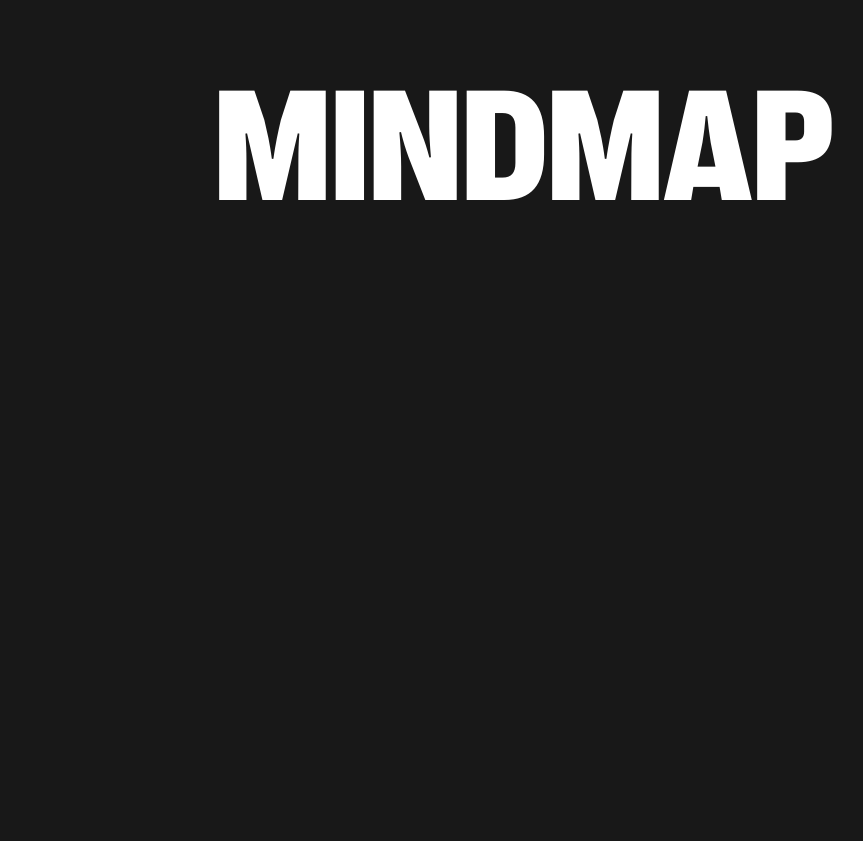
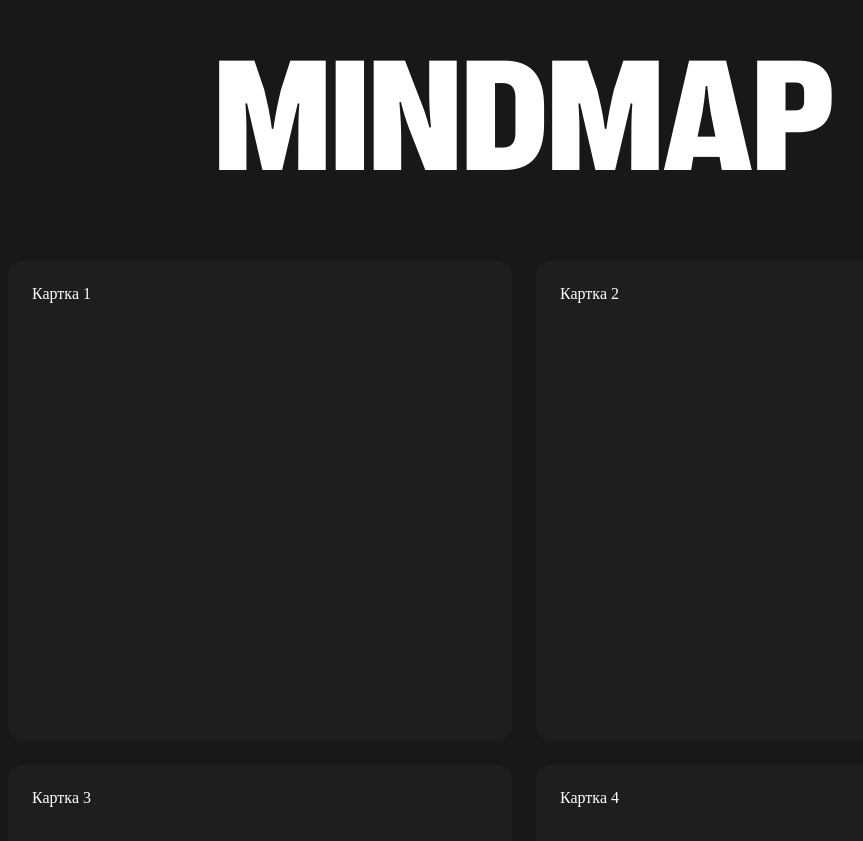
Before and after one commit to darynakarmazin/ape-nft, a React (Create React App) app: page / in a window 1280 px wide. Shown: the part 1924-2765 px from the top of the page, without its empty margins (113-976 px from the left). Before the commit the page ends 2215 px from the top, so only its background shows below. Built offline with nearby package versions, Linux system fonts and the light colour scheme.

Commit message:
Updated MindMapTitle + gallery (Grid)

```diff
--- /dev/null
+++ b/src/components/GridGallery/GridGallery.module.tsx
@@ -0,0 +1,28 @@
+import styled from 'styled-components';
+
+export const GridContainer = styled.ul`
+  display: none;
+  @media screen and (min-width: 768px) {
+    display: grid;
+    gap: 24px;
+
+    grid-template-columns: repeat(2, 284px);
+    justify-content: space-between;
+  }
+  @media screen and (min-width: 1280px) {
+    grid-template-columns: repeat(2, 504px);
+  }
+`;
+
+export const Card = styled.li`
+  @media screen and (min-width: 768px) {
+    padding: 24px;
+    border-radius: 16px;
+    background-color: var(--secondary-background-color);
+    color: var(--main-font-color);
+    height: 242px;
+  }
+  @media screen and (min-width: 1280px) {
+    height: 480px;
+  }
+`;
--- /dev/null
+++ b/src/components/GridGallery/GridGallery.tsx
@@ -0,0 +1,14 @@
+import { Card, GridContainer } from './GridGallery.module';
+
+function GridGallery() {
+  return (
+    <GridContainer>
+      <Card>Картка 1</Card>
+      <Card>Картка 2</Card>
+      <Card>Картка 3</Card>
+      <Card>Картка 4</Card>
+    </GridContainer>
+  );
+}
+
+export default GridGallery;
--- a/src/components/MindMap/MindMap.styles.tsx
+++ b/src/components/MindMap/MindMap.styles.tsx
@@ -9,12 +9,12 @@ export const MindMapSection = styled.section`
   color: var(--main-font-color);
   padding: 30px 64px 0;
   @media screen and (min-width: 768px) {
-    padding: 30px 72px 0;
-    margin-top: 80px;
+    margin-top: 40px;
+    padding: 40px 72px 0;
   }
   @media screen and (min-width: 1280px) {
-    padding: 30px 84px 0 78px;
-    margin-top: 120px;
+    margin-top: 60px;
+    padding: 60px 84px 0 78px;
   }
 `;
 
--- a/src/components/MindMap/MindMap.tsx
+++ b/src/components/MindMap/MindMap.tsx
@@ -1,3 +1,4 @@
+import GridGallery from '../GridGallery/GridGallery';
 import { MindMapSection, MindMapTitle } from './MindMap.styles';
 
 function MindMap() {
@@ -5,6 +6,7 @@ function MindMap() {
     <MindMapSection id="m-map">
       <div className="content-container">
         <MindMapTitle>MindMap</MindMapTitle>
+        <GridGallery />
       </div>
     </MindMapSection>
   );
```
